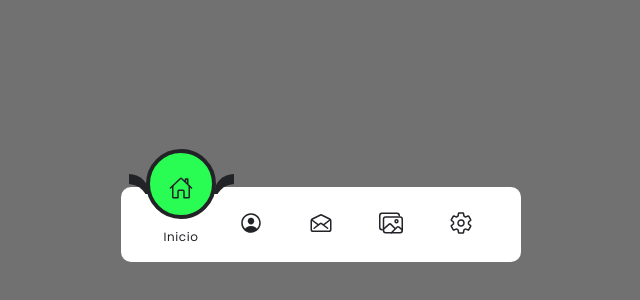
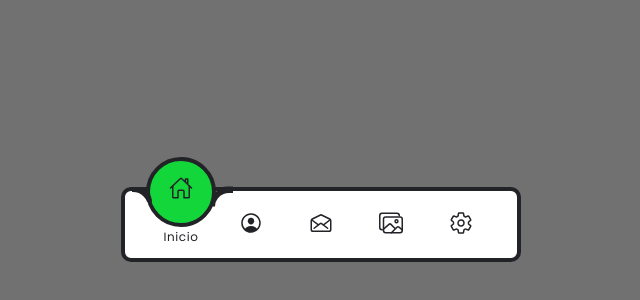
Before and after one commit to OmarRTamayo/pruebas-web, a plain HTML site: page index.html in a window 1280 px wide. Shown: the part 176-476 px from the top of the page, without its empty margins (319-959 px from the left). Drawn offline with nearby package versions, Linux system fonts and the light colour scheme.

Commit message:
Fue agregado un borde negro a la botonera y se cambiaron los colores al cambiar entre botones. Aun falta acomodar bien las puntas del boton para que se acople bien al borde.

```diff
--- a/CSS/styles.css
+++ b/CSS/styles.css
@@ -30,7 +30,7 @@ body
     justify-content: center;
     align-items: center;
     border-radius: 10px;
-    /*border: 4px solid var(--clr);*/
+    border: 4px solid var(--clr);
 }
 .navigation ul
 {
@@ -77,7 +77,7 @@ body
     font-weight: 400;
     font-size: 0.75em;
     letter-spacing: 0.05em;
-    transition: 0.5s;
+    transition: 0.4s;
     opacity: 0;
     transform: translateY(20px);
 }
@@ -92,23 +92,23 @@ body
     top: -50%;
     width: 70px;
     height: 70px;
-    background: #29fd53;
+    background: #13d63a;
     border-radius: 50%;
     border: 4.5px solid var(--clr);
-    transition: 0.5s;
+    transition: 0.4s;
 }
 .indicator::before
 {
     content: '';
     position: absolute;
-    top: 50%;
+    /* top: 50%;
     left: -22px;
     width: 20px;
     height: 20px;
     background: transparent;
     border-top-right-radius: 20px;
-    box-shadow: 1px -10px 0 0 var(--clr);
-    /*
+    box-shadow: 1px -10px 0 0 var(--clr); */
+
     top: 49.5%;
     left: -22.5px;
     width: 20px;
@@ -116,19 +116,19 @@ body
     background: transparent;
     border-top-right-radius: 16px;
     box-shadow: 4px -5px 0 0 var(--clr);
-    */
+
 }
 .indicator::after
 {
     content: '';
     position: absolute;
-    top: 50%;
+    top: 51.5%;
     right: -22.5px;
     width: 20px;
     height: 20px;
     background: transparent;
-    border-top-left-radius: 20px;
-    box-shadow: -1px -10px 0 0 var(--clr);
+    border-top-left-radius: 14px;
+    box-shadow: -2px -6.5px 0 0 var(--clr);
 }
 .navigation ul li:nth-child(1).active ~ .indicator
 {
@@ -137,18 +137,20 @@ body
 .navigation ul li:nth-child(2).active ~ .indicator
 {
     transform: translateX(calc(70px * 1));
-    /*background: rgba(14, 90, 220, 0.533);*/
-    /*TODO: Investigar cómo usar otros colores sin que se vea transparente  */
+    background: rgb(71, 148, 250);
 }
 .navigation ul li:nth-child(3).active ~ .indicator
 {
     transform: translateX(calc(70px * 2));
+    background: rgb(231, 150, 36);
 }
 .navigation ul li:nth-child(4).active ~ .indicator
 {
     transform: translateX(calc(70px * 3));
+    background: rgb(238, 243, 105);
 }
 .navigation ul li:nth-child(5).active ~ .indicator
 {
     transform: translateX(calc(70px * 4));
+    background: rgb(205, 201, 201);
 }
--- a/index.html
+++ b/index.html
@@ -9,7 +9,7 @@
 </head>
 <body>
     <div class="navigation">
-        <ul>
+        <ul style="--position: 0;">
             <li class="list active">
                 <a href="#">
                     <span class="icon">
```
